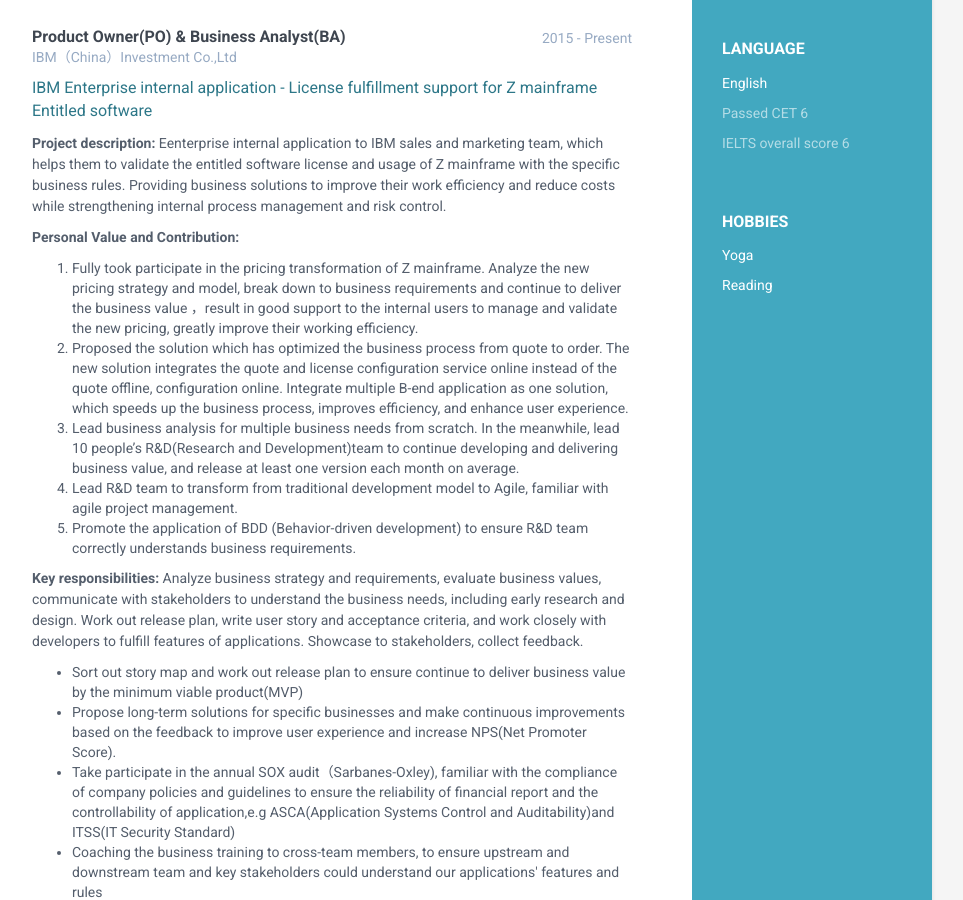
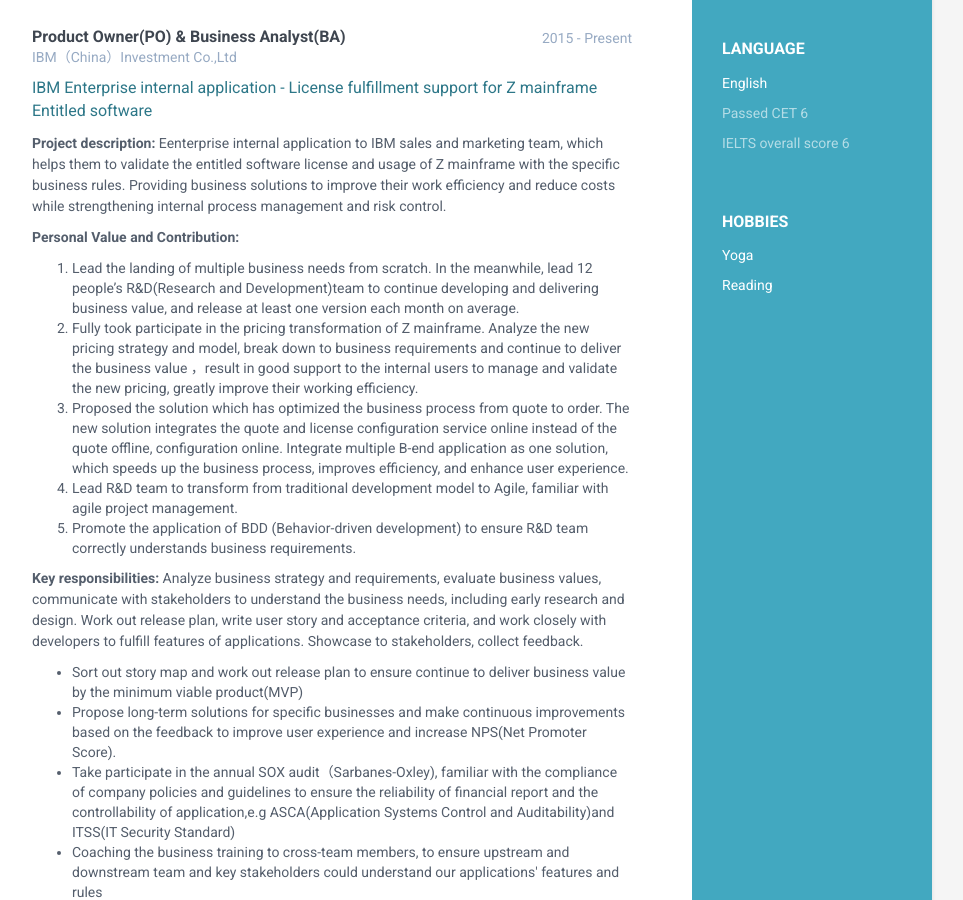
Before and after one commit to liuyang0116/LiuYangResume_EN, a Jekyll site: the page built from index.html, in a window 1280 px wide and 900 px high, scrolled down 707 px. Shown: the whole window, without its empty margins (188-1151 px from the left). Built offline with Jekyll 4.4.1, drawn with Linux system fonts in a browser that asks for light colours.

Commit message:
Update projects.html

```diff
--- a/_includes/projects.html
+++ b/_includes/projects.html
@@ -16,9 +16,9 @@ Eenterprise internal application to IBM sales and marketing team, which helps th
 			</p>
 			<p><b>Personal Value and Contribution:</b></p>
 					<ol>
+					<li>Lead the landing of multiple business needs from scratch. In the meanwhile, lead 12 people’s R&D(Research and Development)team to continue developing and delivering business value, and release at least one version each month on average.</li>
 					<li>Fully took participate in the pricing transformation of Z mainframe. Analyze the new pricing strategy and model, break down to business requirements and continue to deliver the business value ，result in good support to the internal users to manage and validate the new pricing, greatly improve their working efficiency.</li>
 					<li>Proposed the solution which has optimized the business process from quote to order. The new solution integrates the quote and license configuration service online instead of the quote offline, configuration online. Integrate multiple B-end application as one solution, which speeds up the business process, improves efficiency, and enhance user experience.</li>
-					<li>Lead business analysis for multiple business needs from scratch. In the meanwhile, lead 10 people’s R&D(Research and Development)team to continue developing and delivering business value, and release at least one version each month on average.</li>
 					<li>Lead R&D team to transform from traditional development model to Agile, familiar with agile project management.</li>
 					<li>Promote the application of BDD (Behavior-driven development) to ensure R&D team correctly understands business requirements.</li>
 					</ol>
```
